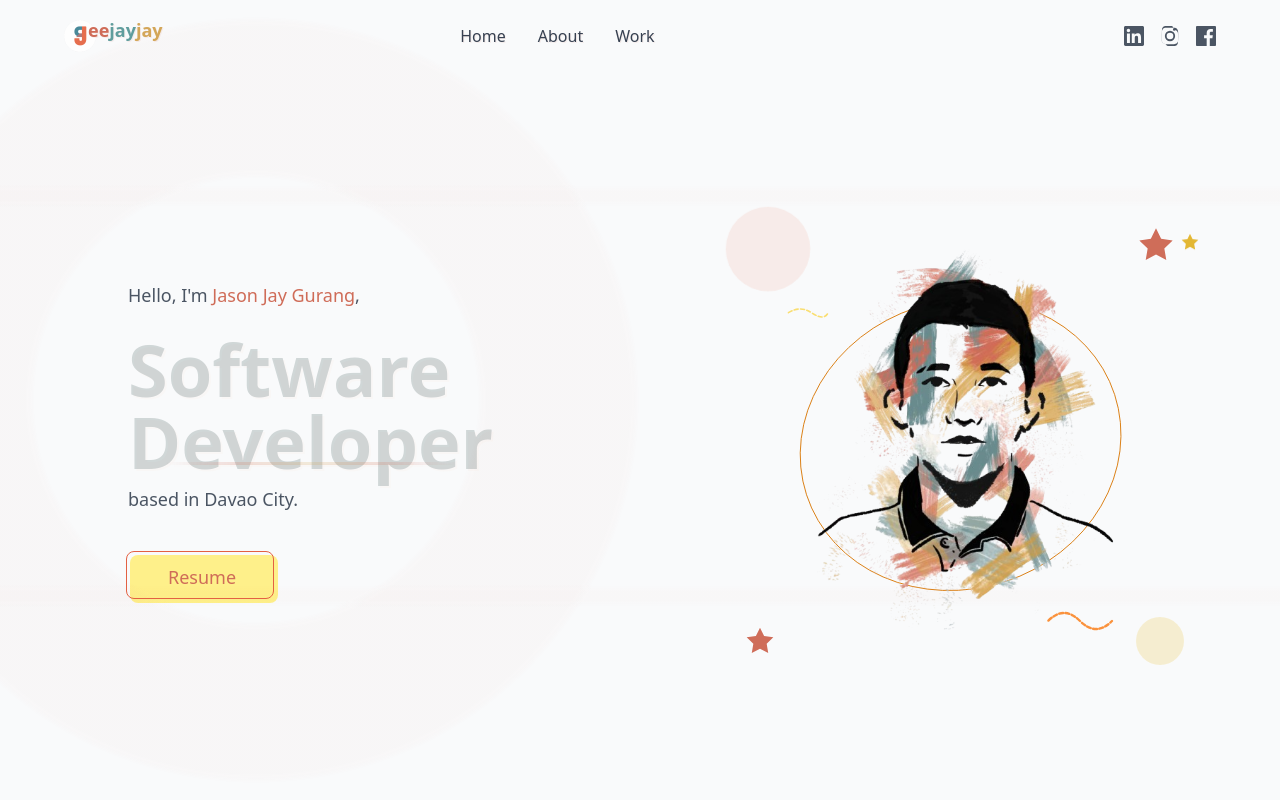
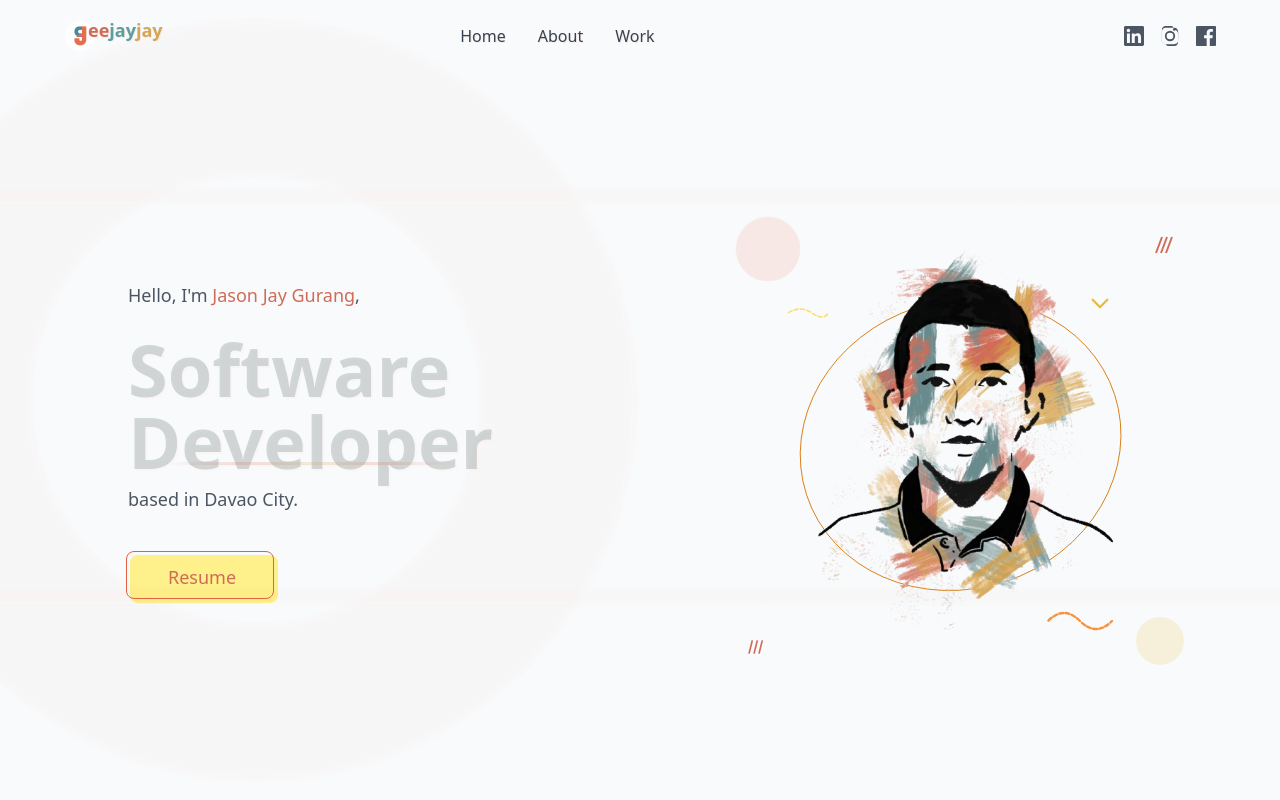
Before and after one commit to geejayjay/geejayjay-portfolio, a React (Vite) app: page / in a window 1280 px wide. Shown: the top 800 px of the page. Built offline with nearby package versions, Linux system fonts and the light colour scheme.

Commit message:
ui fix: improve svg objects in hero sections incl animation

```diff
--- a/client/components/HeroSection.tsx
+++ b/client/components/HeroSection.tsx
@@ -68,25 +68,34 @@ export default function HeroSection() {
           <div className="flex justify-center lg:justify-end">
             <div className="relative">
               {/* Decorative Elements */}
-              <div className="absolute -top-6 -right-6 text-coral-500 animate-pulse">
-                <svg className="w-10 h-10" viewBox="0 0 24 24" fill="currentColor">
-                  <path d="M12 2l3.09 6.26L22 9.27l-5 4.87 1.18 6.88L12 17.77l-6.18 3.25L7 14.14 2 9.27l6.91-1.01L12 2z" />
+              <div className="absolute -top-4 -right-6 text-coral-500 animate-pulse">
+                {/* Diagonal Three Lines */}
+                <svg className="w-6 h-6" viewBox="0 0 24 24" fill="none" stroke="currentColor" strokeWidth="2">
+                  <line x1="4" y1="20" x2="10" y2="4" />
+                  <line x1="9" y1="20" x2="15" y2="4" />
+                  <line x1="14" y1="20" x2="20" y2="4" />
                 </svg>
               </div>
-              <div className="absolute -top-3 -right-12 text-golden-400 animate-bounce">
-                <svg className="w-5 h-5" viewBox="0 0 24 24" fill="currentColor">
-                  <path d="M12 2l3.09 6.26L22 9.27l-5 4.87 1.18 6.88L12 17.77l-6.18 3.25L7 14.14 2 9.27l6.91-1.01L12 2z" />
+
+              <div className="absolute top-12 right-10 text-golden-400 animate-bounce">
+                {/* Chevron Arrow - moved down */}
+                <svg className="w-6 h-6" viewBox="0 0 24 24" fill="none" stroke="currentColor" strokeWidth="2">
+                  <polyline points="4 8 12 16 20 8" />
                 </svg>
               </div>
+
               <div className="absolute -bottom-6 -left-6 text-coral-500 animate-pulse">
-                <svg className="w-8 h-8" viewBox="0 0 24 24" fill="currentColor">
-                  <path d="M12 2l3.09 6.26L22 9.27l-5 4.87 1.18 6.88L12 17.77l-6.18 3.25L7 14.14 2 9.27l6.91-1.01L12 2z" />
+                {/* Three Slashes */}
+                <svg className="w-5 h-5" viewBox="0 0 24 24" fill="none" stroke="currentColor" strokeWidth="2">
+                  <line x1="6" y1="20" x2="10" y2="4" />
+                  <line x1="12" y1="20" x2="16" y2="4" />
+                  <line x1="18" y1="20" x2="22" y2="4" />
                 </svg>
               </div>
 
               {/* Paint splashes */}
-              <div className="absolute -top-8 -left-8 w-16 h-16 bg-coral-200 rounded-full opacity-30 animate-ping"></div>
-              <div className="absolute -bottom-8 -right-8 w-12 h-12 bg-golden-200 rounded-full opacity-40 animate-pulse"></div>
+              <div className="absolute -top-8 -left-8 w-16 h-16 bg-coral-200 rounded-full opacity-25 animate-[ping_2s_ease-in-out_infinite]"></div>
+              <div className="absolute -bottom-8 -right-8 w-12 h-12 bg-golden-200 rounded-full opacity-30 animate-[pulse_3s_ease-in-out_infinite]"></div>
 
               {/* Profile Image */}
               <div className="relative w-80 h-80 md:w-96 md:h-96 flex items-center justify-center animate-fade-in" style={{ animationDuration: "1.2s" }}>
@@ -107,7 +116,6 @@ export default function HeroSection() {
                     style={{ transform: "rotate(-18deg)", transformOrigin: "170px 150px" }}
                   />
                 </svg>
-                {/* Profile Image */}
                 <img
                   src="/profile.png"
                   alt="Jason Jay Gurang"
```
